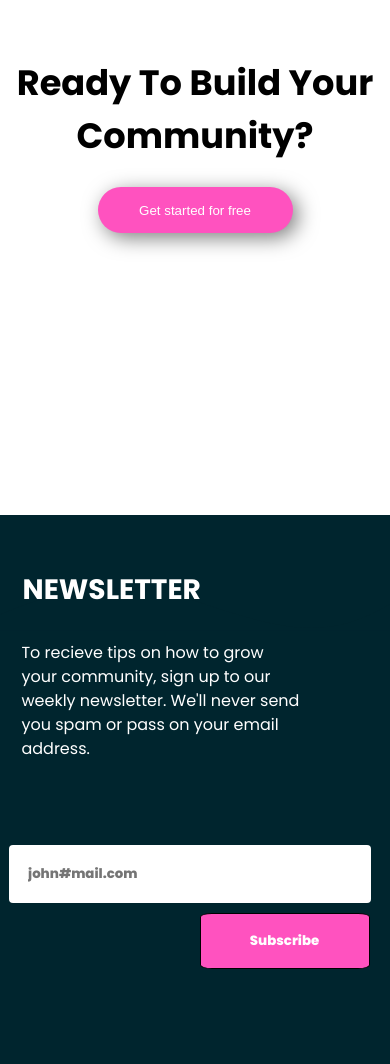
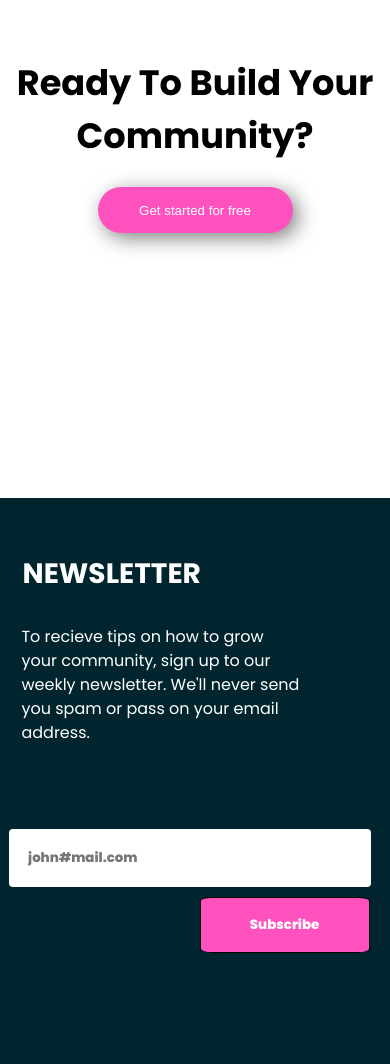
Before and after one commit to Wizdev0/Huddle.com, a plain HTML site: page index.html in a window 390 px wide. Shown: the part 4164-5228 px from the top of the page. Drawn offline with nearby package versions, Linux system fonts and the light colour scheme.

Commit message:
upgrade index.css

```diff
--- a/index.css
+++ b/index.css
@@ -780,7 +780,7 @@ body{
     position: absolute; */
     position: absolute;
     padding: 10%;
-    top: 520%;
+    top: 518%;
     height: 150%;
 
 }
```
